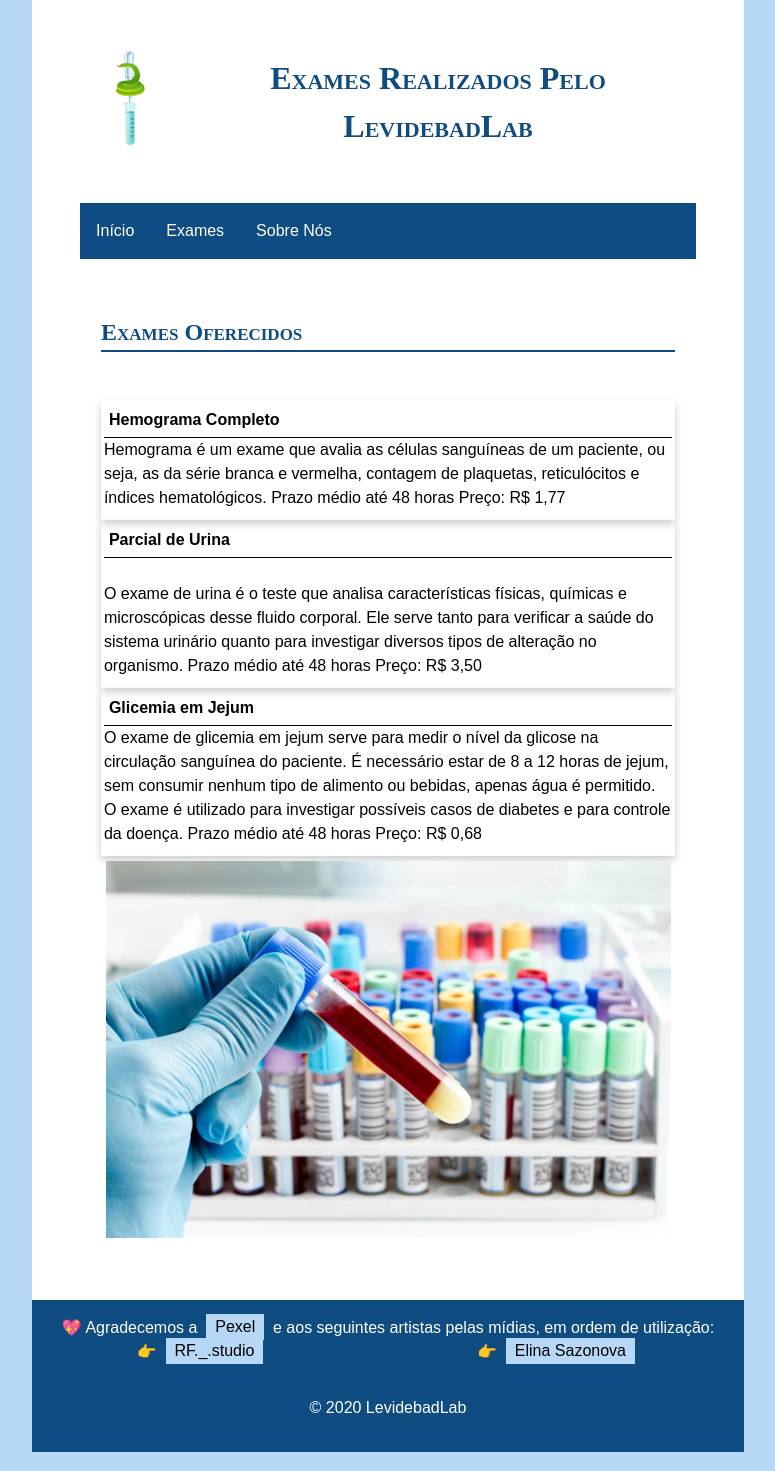
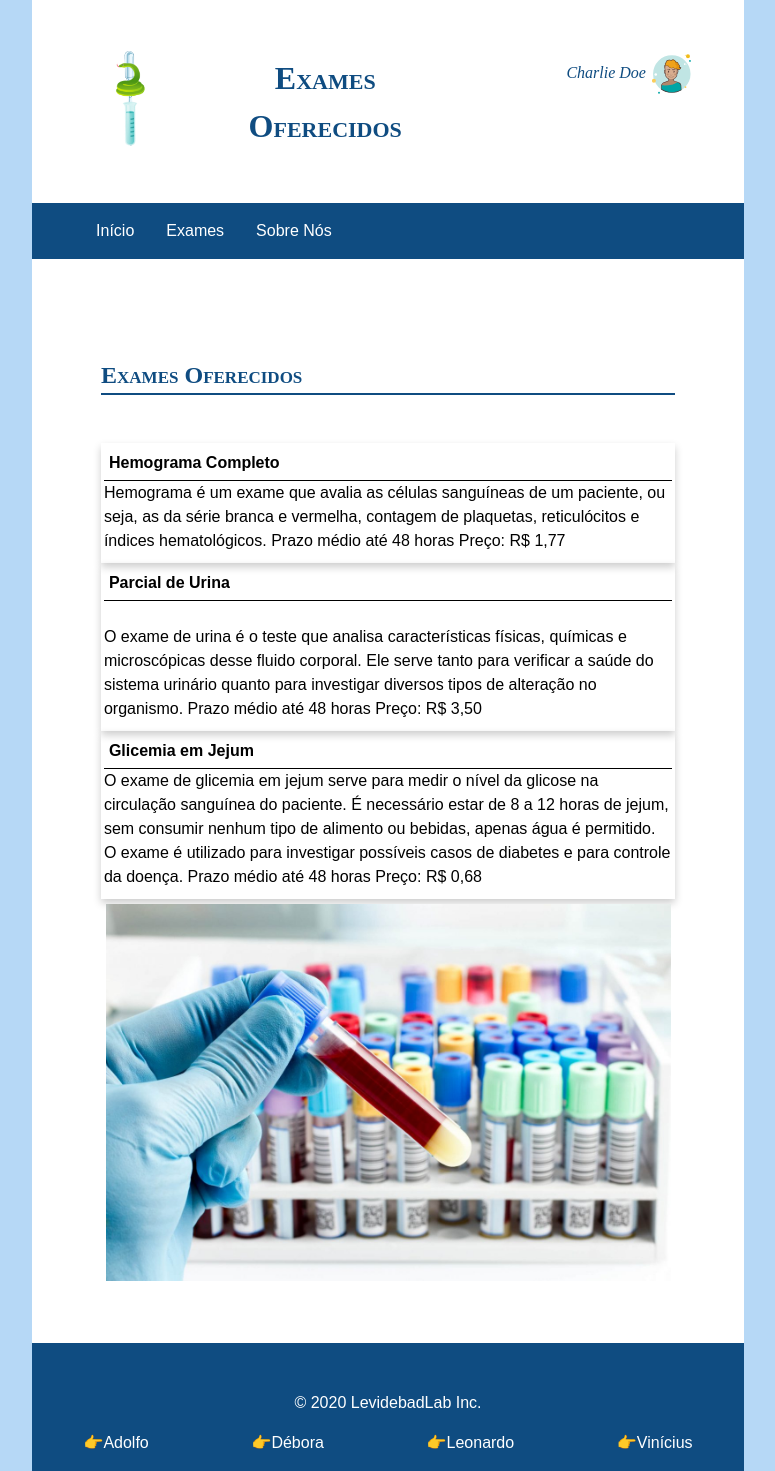
Before and after one commit to LevidebadLab/LevidebadLab, a plain HTML site: page view/exames-oferecidos.html in a window 1280 px wide. Shown: the whole page, without its empty margins (252-1027 px from the left). Drawn offline with Linux system fonts and the light colour scheme; a web font is replaced by a local one.

Commit message:
Revisar requisitos da parte 1

```diff
--- a/styles/about.css
+++ b/styles/about.css
@@ -90,6 +90,11 @@ article img {
 	height: auto;
 }
 
+.mission video {
+	align-self: center;
+	margin-top: 3em;
+}
+
 .mission-statement {
 	padding: 3em;
 	text-align: center;
--- a/styles/defaults.css
+++ b/styles/defaults.css
@@ -28,6 +28,15 @@ html {
 header {
 	display: flex;
 	align-items: center;
+}
+
+.user-bubble {
+	align-items: center;
+	color: var(--primary-color);
+	display: flex;
+	float: right;
+	font-family: Gayathri;
+	margin: 0;
 }
 
 h1,
--- a/view/exames-oferecidos.html
+++ b/view/exames-oferecidos.html
@@ -12,12 +12,15 @@
 </head>
 
 <body>
+    <address class="user-bubble">
+        <p>Charlie Doe</p>
+        <img src="../assets/usericon.svg" alt="Perfil do usuário" />
+    </address>
     <header>
         <a class="logo" href="../index.html"><img class="logo" src="../assets/logo.png" width="100" height="100"
                 alt="Serpente envolta numa pipeta que adentra um tubo de ensaio" /></a>
-        <h1 class="title">Exames Realizados Pelo LevidebadLab</h1>
+        <h1 class="title">Exames Oferecidos</h1>
     </header>
-    <main>
     <nav>
         <ul>
             <li class="dropdown">
@@ -30,7 +33,7 @@
                         <a href="exames-oferecidos.html">Exames oferecidos</a>
                     </li>
                     <li><a href="agendamentoExames.html">Fazer agendamento</a></li>
-                        <li><a>Consultar resultados</a></li>
+                    <li><a href="consultaAndamento.html">Consultar resultados</a></li>
                 </ul>
             </li>
             <li class="dropdown">
@@ -38,6 +41,7 @@
             </li>
         </ul>
     </nav>
+    <main>
         <section class="container">
             <article>
                 <h2>
@@ -82,25 +86,13 @@
         </section>
     </main>
     <footer>
-        <p>
-            💖 Agradecemos a <a href="https://www.pexels.com">Pexel</a> e
-            aos seguintes artistas pelas mídias, em ordem de utilização:
-        </p>
+        <p class="copyright">&copy; 2020 LevidebadLab Inc.</p>
         <ul>
-            <!-- <li>
-					<a href="https://www.pexels.com/@edward-jenner">
-						Edward Jenner</a
-					>
-				</li> -->
-            <li>
-                <a href="https://www.pexels.com/@rethaferguson">RF._.studio
-                </a>
-            </li>
-            <li>
-                <a href="https://www.pexels.com/@elina-sazonova">Elina Sazonova</a>
-            </li>
+            <li>Adolfo</li>
+            <li>Débora</li>
+            <li>Leonardo</li>
+            <li>Vinícius</li>
         </ul>
-        <p class="copyright">&copy; 2020 LevidebadLab</p>
     </footer>
 </body>
 
```
Also changed, not shown: index.html (+41 -13 lines), view/about.html (+53 -21 lines), view/agendamentoExames.html (+10 -18 lines), view/consultaAndamento.html (+35 -33 lines), assets/usericon.svg (added). Lines whose indentation alone changed are shown as unchanged.
